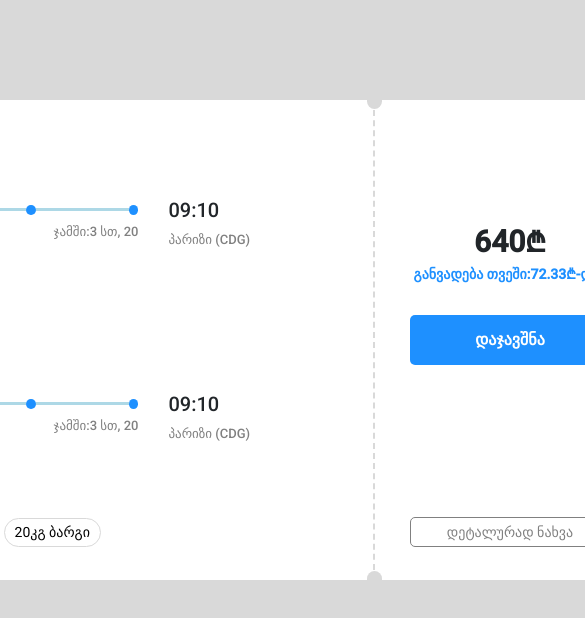
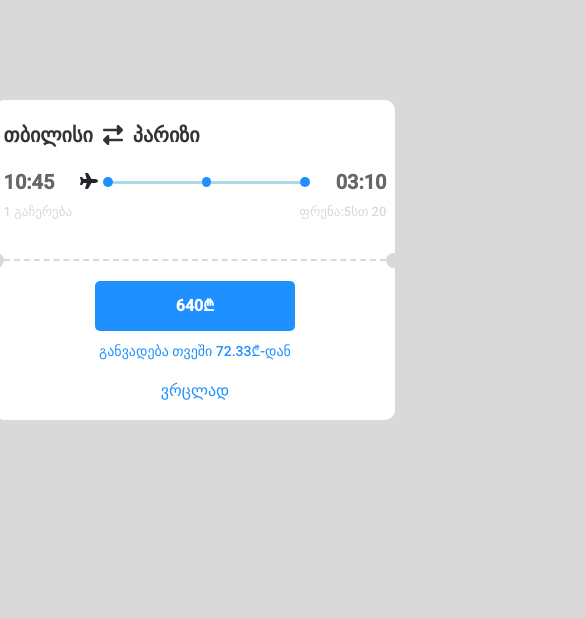
Before and after one commit to GioDanelia940/ticket, an Angular app: page / in a window 390 px wide. Shown: the top 618 px of the page, 585 px wide, since content can reach past the window. Built offline with nearby package versions, Linux system fonts and the light colour scheme.

Commit message:
added mobile component

```diff
--- a/src/app/app.component.html
+++ b/src/app/app.component.html
@@ -2,6 +2,6 @@
   <div
     class="container d-flex justify-content-center m-auto"
   >
-    <app-ticket-desktop> </app-ticket-desktop>
+    <app-ticket-mobile> </app-ticket-mobile>
   </div>
 </article>
--- a/src/app/ticket-mobile/ticket-mobile.component.html
+++ b/src/app/ticket-mobile/ticket-mobile.component.html
@@ -1 +1,44 @@
-<p>ticket-mobile works!</p>
+<div class="ticket">
+  <div class="ticket-body d-flex justify-content-between align-items-center">
+    <div class="empty-dot-left"></div>
+    <div class="d-flex flex-column ticket-content">
+      <div
+        class="d-flex flex-column justify-content-st align-items-start first-part"
+      >
+        <div class="main-title">
+          თბილისი
+          <fa-icon [icon]="faRightLeft" style="margin: 5px"></fa-icon>
+          პარიზი
+        </div>
+        <div class="fly-data d-flex flex-column">
+          <div class="fly-data-top d-flex flex-row justify-content-between">
+            <h5 class="fly-hours">10:45</h5>
+            <div class="fly-route">
+              <div class="d-flex justify-content-center align-items-center">
+                <fa-icon [icon]="faPlane" style="margin-right: 5px"></fa-icon>
+                <div class="route-dot"></div>
+                <div class="route-dash"></div>
+                <div class="route-dot"></div>
+                <div class="route-dash"></div>
+                <div class="route-dot"></div>
+              </div>
+            </div>
+            <h5 class="fly-hours">03:10</h5>
+          </div>
+          <div class="fly-data-bottom d-flex justify-content-between">
+            <p class="sub-title">1 გაჩერება</p>
+            <p class="sub-title">ფრენა:5სთ 20</p>
+          </div>
+        </div>
+      </div>
+      <div
+        class="second-part d-flex flex-column justify-content-center align-items-center"
+      >
+        <button class="reserve">640₾</button>
+        <p class="reserve-text">განვადება თვეში 72.33₾-დან</p>
+        <button class="details">ვრცლად</button>
+      </div>
+    </div>
+    <div class="empty-dot-right"></div>
+  </div>
+</div>
--- a/src/app/ticket-mobile/ticket-mobile.component.scss
+++ b/src/app/ticket-mobile/ticket-mobile.component.scss
@@ -0,0 +1,92 @@
+.ticket {
+  height: 320px;
+  width: 400px;
+  background-color: white;
+  margin-top: 100px;
+  border-radius: 10px;
+}
+.ticket-body {
+  height: 100%;
+  width: 100%;
+}
+.empty-dot-left {
+  background-color: rgb(217, 217, 217);
+  height: 15px;
+  width: 9px;
+  border-radius: 0 10px 10px 0;
+}
+.empty-dot-right {
+  background-color: rgb(217, 217, 217);
+  height: 15px;
+  width: 9px;
+  border-radius: 10px 0 0 10px;
+}
+.ticket-content {
+  height: 100%;
+  width: 100%;
+}
+.first-part {
+  height: calc(50% + 1px);
+  border-bottom: 2px dashed rgb(217, 217, 217);
+}
+.main-title {
+  font-size: 20px;
+  font-weight: bold;
+  color: rgba(0, 0, 0, 0.8);
+  margin: 20px 0 0 0px;
+}
+.fly-data {
+  width: 100%;
+}
+.route-dot {
+  height: 10px;
+  width: 10px;
+  background-color: dodgerblue;
+  border-radius: 50%;
+}
+.fly-route {
+  width: 60%;
+}
+.route-dash {
+  height: 3px;
+  background-color: lightblue;
+  width: 40%;
+}
+.fly-data-top {
+  margin-top: 20px;
+}
+.fly-hours {
+  color: rgba(0, 0, 0, 0.6);
+  font-size: 20px;
+  font-weight: bold;
+}
+.sub-title {
+  color: rgb(217, 217, 217);
+  font-size: 13px;
+  font-weight: 500;
+}
+.reserve {
+  background-color: dodgerblue;
+  margin: 20px 0 10px 0;
+  width: 200px;
+  height: 50px;
+  border-radius: 5px;
+  border: none;
+  color: white;
+  font-weight: bold;
+}
+.reserve:hover {
+  box-shadow: 1px 1px 5px grey;
+}
+.reserve-text {
+  color: dodgerblue;
+  font-weight: 500;
+  font-size: 14px;
+}
+.details {
+  background-color: white;
+  border: none;
+  font-weight: 500;
+  font-size: 16px;
+  color: dodgerblue;
+}
--- a/src/app/ticket-mobile/ticket-mobile.component.ts
+++ b/src/app/ticket-mobile/ticket-mobile.component.ts
@@ -1,10 +1,11 @@
 import { Component } from '@angular/core';
-
+import { faRightLeft, faPlane } from '@fortawesome/free-solid-svg-icons';
 @Component({
   selector: 'app-ticket-mobile',
   templateUrl: './ticket-mobile.component.html',
-  styleUrls: ['./ticket-mobile.component.scss']
+  styleUrls: ['./ticket-mobile.component.scss'],
 })
 export class TicketMobileComponent {
-
+  faRightLeft = faRightLeft;
+  faPlane = faPlane;
 }
```
